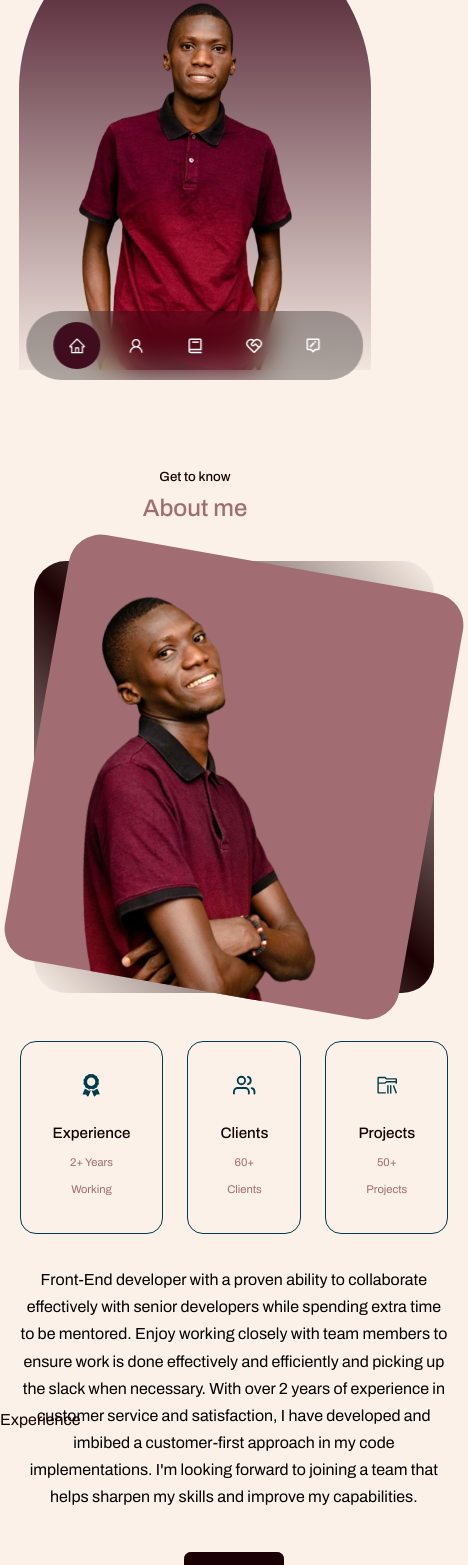
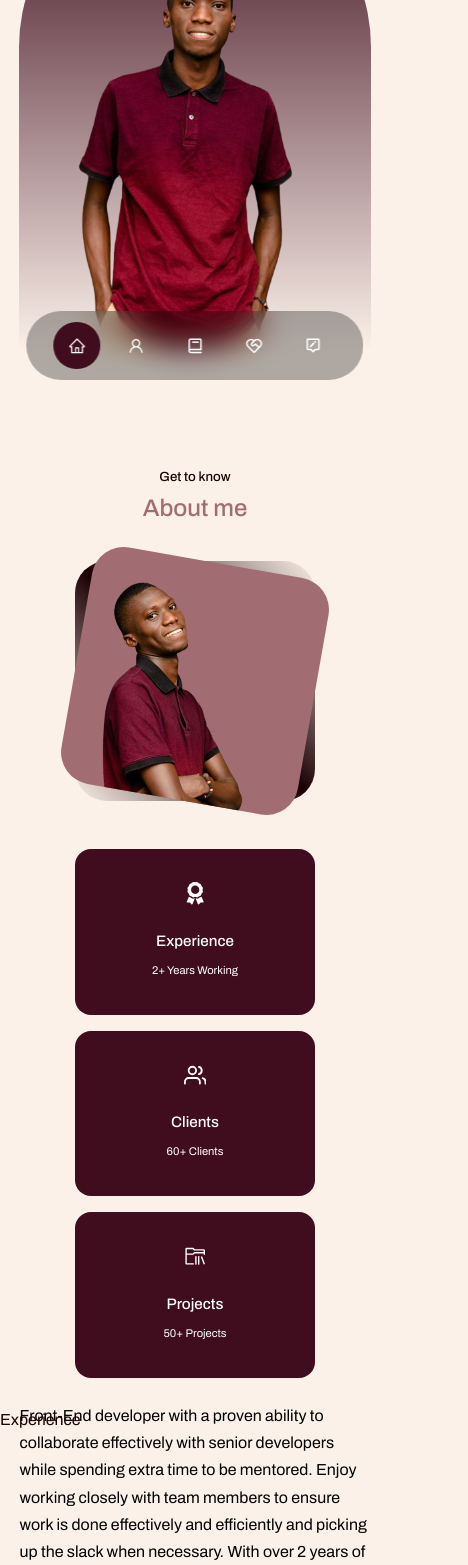
Before and after one commit to Boye95/boye-portfolio, a React (Create React App) app: page / in a window 390 px wide. Shown: the part 432-1997 px from the top of the page, 468 px wide, since content can reach past the window. Built offline with nearby package versions, Linux system fonts and the light colour scheme.

Commit message:
add done with About section and header-about responsiveness

```diff
--- a/src/components/About/About.scss
+++ b/src/components/About/About.scss
@@ -1,25 +1,23 @@
 @import '../../variables';
 
 .about__container {
+    height: auto;
     display: grid;
-    grid-template-columns: 35% 50%;
-    gap: 15%;
+    grid-template-columns: 40% 50%;
+    gap: 10%;
 
     .about__me {
-        width: 100%;
-        aspect-ratio: 1/1;
-        height: 27rem;
-        width: 25rem;
+        height: 25rem;
+        width: 23rem;
         border-radius: 2rem;
         background: linear-gradient(45deg, transparent, $ForegroundDark, transparent);
         display: grid;
         place-items: center;
 
         .about__me-image {
-            height: 27rem;
-            width: 25rem;
+            height: 25rem;
+            width: 23rem;
             border-radius: 2rem;
-
             background: $ForegroundLight;
             overflow: hidden;
             transform: rotate(10deg);
@@ -33,31 +31,41 @@
 
 
 
+
+    .about__content {
         .about__cards {
             display: grid;
             grid-template-columns: repeat(3, 1fr);
             gap: 1.5rem;
-    }
 
-    .about__content {
-        p {
-            margin: 2rem 0rem 2.6rem;
-            color: black;
-        }
             .about__card {
-            border: 1px solid $ColorSecondary;
+                background-color: $ColorTertiary;
+                border: 1px solid transparent;
                 border-radius: 1rem;
                 padding: 2rem;
                 text-align: center;
+                color: $ForegroundWhite;
                 transition: $TransitionSpeed;
 
                 &:hover {
+                    border: 1px solid $ColorSecondary;
                     background: transparent;
                     cursor: default;
+
+                    .about__icon {
+                        color: $ColorSecondary;
+                    }
+
+                    h5 {
+                        color: $ColorPrimary;
+                    }
+
+                    small {
+                        color: $ForegroundLight;
+                    }
                 }
 
                 .about__icon {
-                color: $ColorSecondary;
                     font-size: 1.4rem;
                     margin-bottom: 1rem;
                 }
@@ -68,50 +76,67 @@
 
                 small {
                     font-size: 0.7rem;
-                color: $ForegroundLight;
+                }
             }
         }
 
-
+        p {
+            margin: 2rem 0rem 2.6rem;
+            color: black;
+        }
     }
 
 }
 
 
-/*Media Queries (Medium Devices)*/
+// Media Queries (MD)
 @media screen and (max-width: 1024px) {
     .about__container {
         grid-template-columns: 1fr;
         gap: 0;
-    }
 
         .about__me {
-        width: 50%;
             margin: 2rem auto 4rem;
         }
 
-    .about__content p {
+        .about__content {
+            p {
                 margin: 1rem 0 1.5rem;
             }
+        }
+    }
+
 }
 
 // Media Queries (SM)
 @media screen and (max-width: 600px) {
+    .about__container {
+        text-align: center;
+
         .about__me {
-        width: 65%;
+            width: 15rem;
+            height: 15rem;
             margin: 0rem auto 3rem;
+
+            .about__me-image {
+                width: 15rem;
+                height: 15rem;
             }
-
-    .about__cards {
-        grid-template-columns: 1fr 1fr;
-        gap: 1rem;
         }
 
         .about__content {
-        text-align: center;
+            .about__cards {
+                grid-template-columns: 15rem;
+                gap: 1rem;
+                justify-content: center;
             }
 
-    .about__content p {
-        margin: 1.5rem 0rem;
+            p {
+                margin: 1.5rem 0;
+                text-align: start;
             }
         }
+
+    }
+
+}
--- a/src/components/Header/Header.scss
+++ b/src/components/Header/Header.scss
@@ -67,7 +67,7 @@ header {
 // Media Queries (Medium Devices)
 @media screen and (max-width: 1024px) {
     header {
-        height: 68vh;
+        height: 100vh;
 
     }
 }
@@ -76,8 +76,12 @@ header {
 @media screen and (max-width: 600px) {
     header {
         height: 95vh;
-        padding-top: 1rem;
+        padding-top: 2rem;
 
+        h1 {
+            font-size: 2rem;
+            line-height: 1.2;
+        }
         .header__socials,
         .scroll__down {
             display: none;
```
Lines whose indentation alone changed are shown as unchanged.
